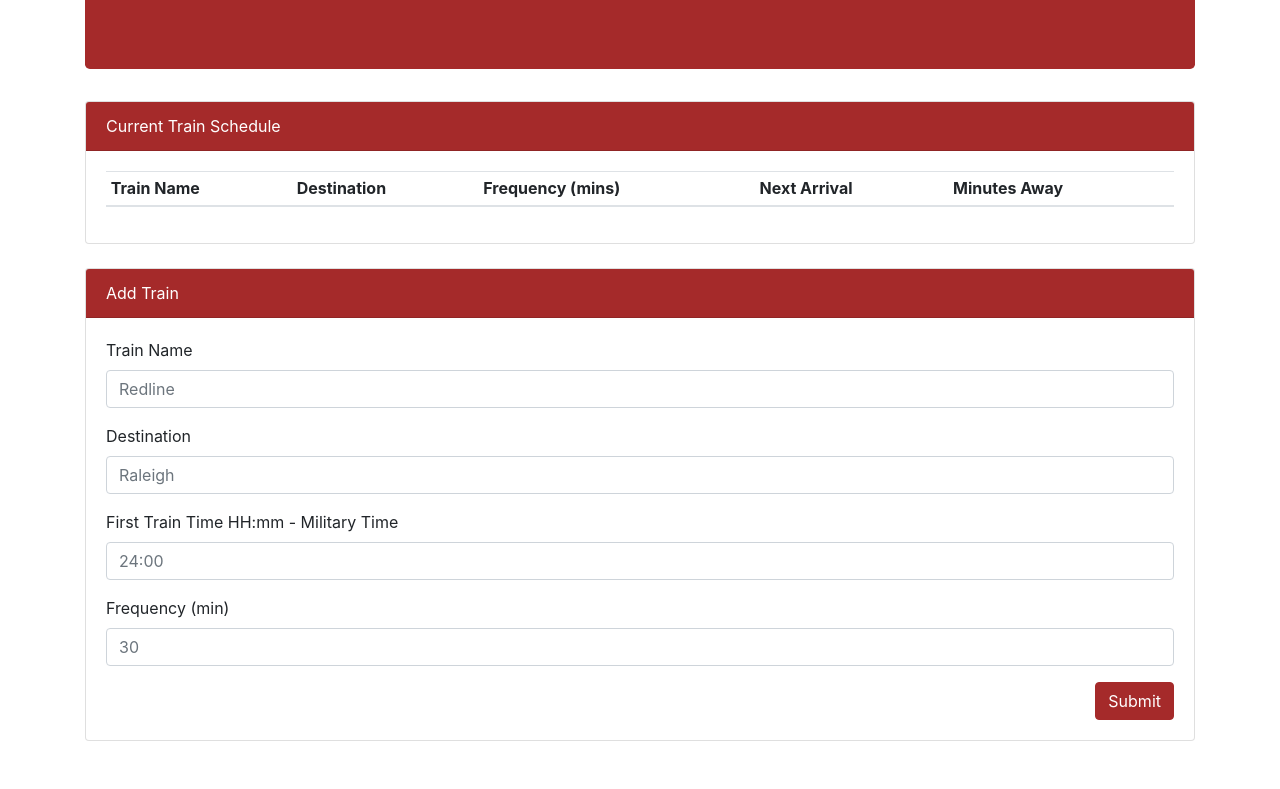
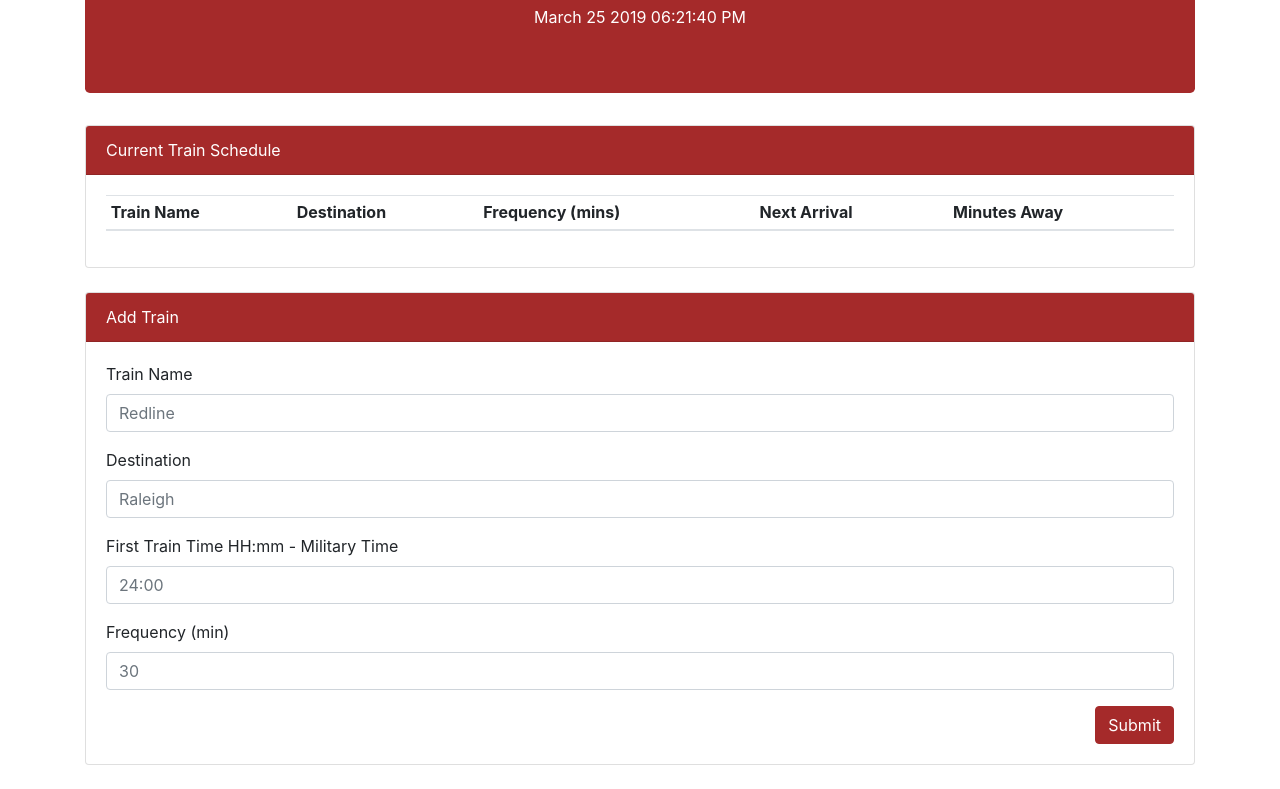
Before and after one commit to gfhorrocks/TrainScheduler, a plain HTML site: page index.html in a window 1280 px wide. Shown: the part 157-946 px from the top of the page. Before the commit the page ends 922 px from the top, so only its background shows below. Drawn offline with nearby package versions, Linux system fonts and the light colour scheme; no server answers.

Commit message:
added clock on top banner

```diff
--- a/assets/css/style.css
+++ b/assets/css/style.css
@@ -19,3 +19,7 @@ td {
 td{
     display: table-cell;
 }
+
+#clock{
+    text-align: center;
+}
--- a/assets/javascript/code.js
+++ b/assets/javascript/code.js
@@ -1,5 +1,11 @@
 
   var database = firebase.database();
+
+  setInterval(update,1000);  //Sets interval to one second to update clock
+
+  function update(){
+    $("#clock").html(moment().format("MMMM D YYYY hh:mm:ss A"));  // pulls time using moment and adds to clock div
+  }
 
   $("#addTrainButton").on("click", function(event) {
     event.preventDefault();
--- a/index.html
+++ b/index.html
@@ -20,6 +20,7 @@
         <div class="jumbotron">
             <h1 class="text-center">Train Scheduler</h1>
             <h3 class="text-center">All Aboard!</h3>
+            <div id="clock" class="clock">loading...</div>
         </div>
 
         <div class="row">
```
